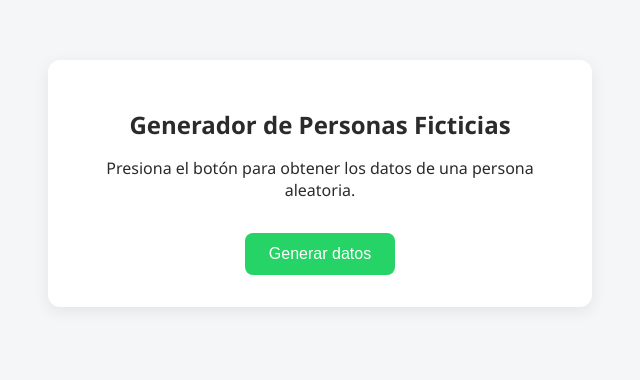
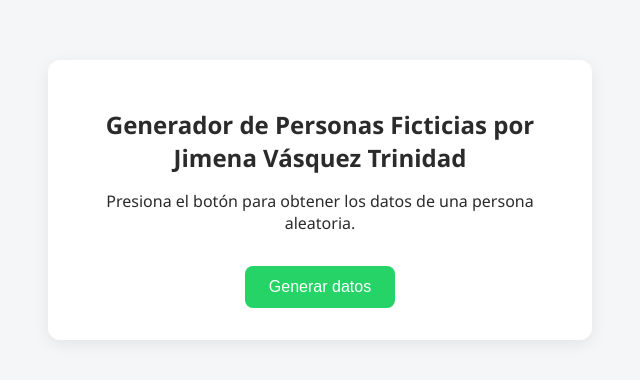
Before and after one commit to jimevtr/JVT-Despliegue, a Flask app: page / in a window 1280 px wide. Shown: the top 380 px of the page, without its empty margins (320-960 px from the left). Run offline with Flask 3, Linux system fonts and the light colour scheme; parts of the project's set-up code (start-up, migrations or seed data) failed here and were passed over.

Commit message:
Se añadió el autor

```diff
--- a/requirements.txt
+++ b/requirements.txt
@@ -1,4 +1,4 @@
 Flask ==3.0.3
 requests ==2.32.3
-guicorn ==21.2.0
+gunicorn ==21.2.0
 cryptography ==41.0.3
--- a/templates/index.html
+++ b/templates/index.html
@@ -7,7 +7,7 @@
 </head>
 <body>
     <div class="container center">
-        <h1>Generador de Personas Ficticias</h1>
+        <h1>Generador de Personas Ficticias por Jimena Vásquez Trinidad</h1>
         <p>Presiona el botón para obtener los datos de una persona aleatoria.</p>
 
         {% if error %}
```
